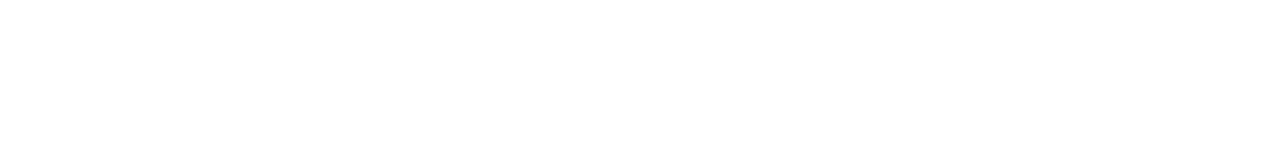
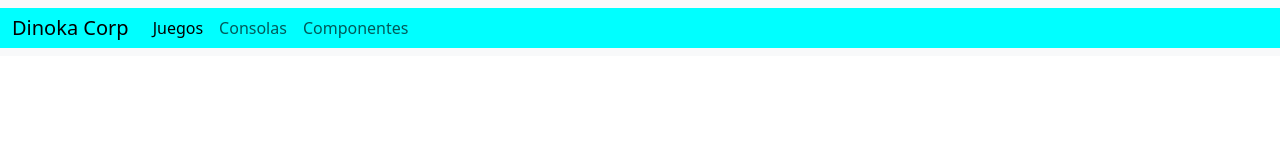
Before and after one commit to SPeregalli/DinokaCorp-preEntrega2, a plain HTML site: page index.html in a window 1280 px wide. Drawn offline with nearby package versions, Linux system fonts and the light colour scheme.

Commit message:
Agregue el navbar

```diff
--- /dev/null
+++ b/CSS/styles.css
@@ -0,0 +1,4 @@
+
+.container-fluid{
+    background-color: aqua;
+}
--- a/index.html
+++ b/index.html
@@ -4,11 +4,34 @@
     <meta charset="UTF-8">
     <meta name="viewport" content="width=device-width, initial-scale=1.0">
     <title>Dinoka Corp</title>
-    <link rel="stylesheet" href="CSS/style.css">
+    <link rel="stylesheet" href="CSS/styles.css">
     <link href="https://cdn.jsdelivr.net/npm/bootstrap@5.3.1/dist/css/bootstrap.min.css" rel="stylesheet" integrity="sha384-4bw+/aepP/YC94hEpVNVgiZdgIC5+VKNBQNGCHeKRQN+PtmoHDEXuppvnDJzQIu9" crossorigin="anonymous">
 
 </head>
 <body>
+    <header>
+        <nav class="navbar navbar-expand-lg bg-body-tertiary">
+            <div class="container-fluid">
+            <a class="navbar-brand" href="#">Dinoka Corp</a>
+            <button class="navbar-toggler" type="button" data-bs-toggle="collapse" data-bs-target="#navbarNav" aria-controls="navbarNav" aria-expanded="false" aria-label="Toggle navigation">
+                <span class="navbar-toggler-icon"></span>
+            </button>
+            <div class="collapse navbar-collapse" id="navbarNav">
+                <ul class="navbar-nav">
+                <li class="nav-item">
+                    <a class="nav-link active" aria-current="page" href="#">Juegos</a>
+                </li>
+                <li class="nav-item">
+                    <a class="nav-link" href="#">Consolas</a>
+                </li>
+                <li class="nav-item">
+                    <a class="nav-link" href="#">Componentes</a>
+                </li>
+                </ul>
+            </div>
+            </div>
+        </nav>
+    </header>
 
 
 
```
Also changed, not shown: CSS/style.css (deleted).
